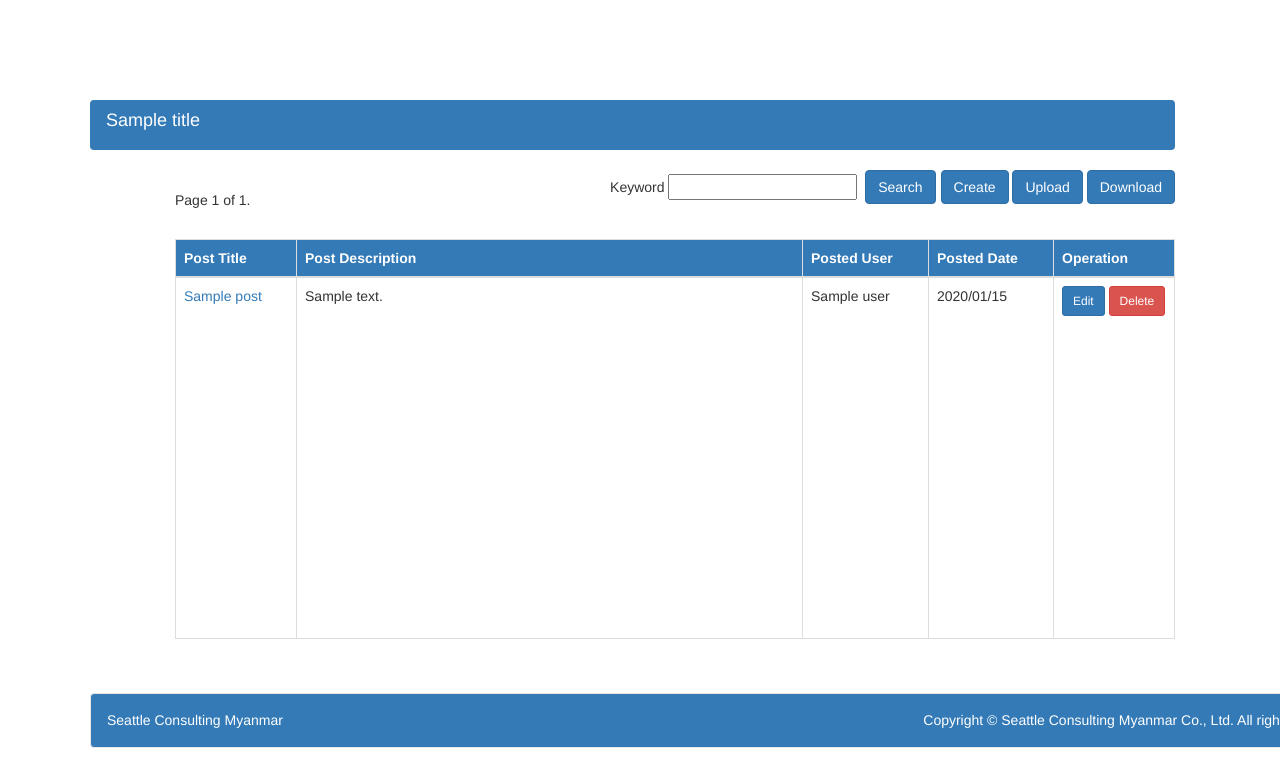
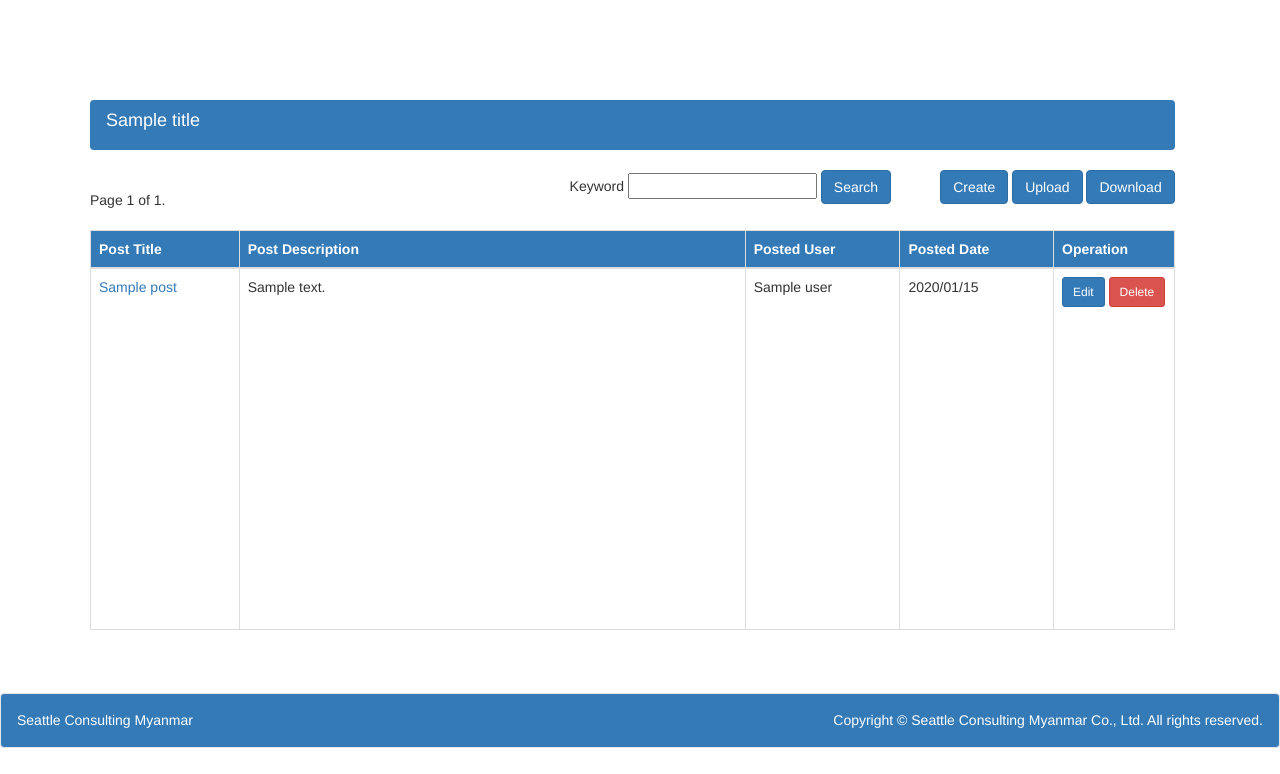
Before and after one commit to scmwinlhanphyo/BulletinBoardOJT, a Django app: template posts/templates/posts/post_list.html in a window 1280 px wide. Shown: the part 52-826 px from the top of the page. After the commit the page ends 800 px from the top, so only its background shows below. Run offline with Django 3.2, Linux system fonts and the light colour scheme; the template is opened without the code that fills it: most values are stand-ins (such as "Sample title", 1, 10 or a date in 2020); form fields are guessed from the names that the template uses; some libraries are stand-ins or nearby versions.

Commit message:
fixed bugs

```diff
--- /dev/null
+++ b/media/upload.csv
@@ -0,0 +1,5 @@
+title,description,status
+Hello world 123,Hello worldHello worldHello world 123,0
+State GOP preps bill to divert illegal migrant flights to Biden's home state,Pennsylvania is the latest destination for 'Biden Air' illegal immigrant flights: Lahren Jones,1
+sdfasfasf,asdfsfsfsafsafasfsaf,1
+abc123,abc123,0
--- a/posts/static/css/post_list.css
+++ b/posts/static/css/post_list.css
@@ -6,6 +6,6 @@
   display: flex;
 }
 
-.search-btn {
-  margin-right: 5px;
+.post-search-form-group {
+  width: 341px;
 }
--- a/posts/templates/base_generic.html
+++ b/posts/templates/base_generic.html
@@ -60,6 +60,7 @@
       <p class=".text-success navbar-item float-right footer-link">Copyright © Seattle Consulting
         Myanmar Co., Ltd. All rights reserved.</p>
     </div>
+  </div>
 </body>
 
 </html>
--- a/posts/templates/posts/csv-import.html
+++ b/posts/templates/posts/csv-import.html
@@ -26,8 +26,8 @@
     </div>
 
     <div class="form-group form-btn">
-      <div class="col-sm-offset-2 col-sm-10">
-        <button type="submit" class="btn btn-success btn-upload">Upload</button>
+      <div class="col-sm-offset-3 col-sm-9">
+        <button type="submit" class="btn btn-primary btn-upload">Upload</button>
         <input class="btn btn-default" type="button" value="Clear" id="resetBtn" onClick="this.form.reset()" />
       </div>
     </div>
--- a/posts/templates/posts/post_list.html
+++ b/posts/templates/posts/post_list.html
@@ -6,26 +6,27 @@
 <script src="{% static 'js/post_list.js' %}?{% now 'U' %}"></script>
 <div class="container">
 
-  <div class="form-inline form pull-right">
-    <div class="search-form form-inline form pull-right">
-      <form  method="post" action="{% url 'index' %}">
+  <div class="main-center">
+    <div class="form-inline pull-right">
+      <div class="row">
+        <div class="col-sm-7">
+          <form method="post" action="{% url 'index' %}">
             {% csrf_token %}
-        <div class="form-group field">
+            <div class="form-group post-search-form-group">
               {{form.keyword.label}}
               {{form.keyword}}
-        </div>
-        <div class="form-group field">
-          <label for="byn"></label>
-          <button class="btn btn-primary form-field search-btn">Search</button>
+              <button class="btn btn-primary search-btn">Search</button>
             </div>
           </form>
-      <div class="form-group field">
-        <button class="btn btn-primary form-field" onclick="location.href='{% url "post-create" %}'">Create</button>
-        <button class="btn btn-primary form-field" onclick="location.href='{% url "csv-import" %}'">Upload</button>
-        <button class="btn btn-primary form-field" onclick="downloadCSV()">Download</button>
+        </div>
+
+        <div class="col-sm-5">
+            <button class="btn btn-primary" onclick="location.href='{% url "post-create" %}'">Create</button>
+            <button class="btn btn-primary" onclick="location.href='{% url "csv-import" %}'">Upload</button>
+            <button class="btn btn-primary" onclick="downloadCSV()">Download</button>
         </div>
       </div>
-  </form>
+    </div>
 
     <table class="table table-bordered table-dark list-table">
       <thead class="table-header">
@@ -41,16 +42,17 @@
         {% for post in page_obj %}
         <tr>
           <td>
-            <a href="#" data-toggle="modal"
-            data-target="#detailModal" onclick="goToDetail('{{ post.id }}')">{{ post.title }}</a>
+            <a href="#" data-toggle="modal" data-target="#detailModal" onclick="goToDetail('{{ post.id }}')">
+              {{post.title }}</a>
           </td>
           <td class="description">{{ post.description }}</td>
           <td>{{ post.user.name }}</td>
           <td>{{ post.created_at|date:"Y/m/d" }}</td>
           <td class="operation-btn">
-            <button class="btn btn-primary btn-sm" onclick="location.href='{% url "post-update" post.id %}'">Edit</button>
-            <button class="btn btn-danger btn-sm" data-toggle="modal"
-            data-target="#deletePostModal" onclick="showPostDeleteDialog('{{ post.id }}')">Delete</button>
+            <button class="btn btn-primary btn-sm"
+            onclick="location.href='{% url "post-update" post.id %}'">Edit</button>
+            <button class="btn btn-danger btn-sm" data-toggle="modal" data-target="#deletePostModal"
+              onclick="showPostDeleteDialog('{{ post.id }}')">Delete</button>
           </td>
         </tr>
         {% endfor %}
@@ -77,5 +79,6 @@
     {% block detail %}{% include 'posts/post_detail.html' %}{% endblock %}
     {% block delete_post_dialog %}{% include 'posts/post_delete_dialog.html' %}{% endblock %}
   </div>
+  </div>
 
   {% endblock %}
--- a/posts/templates/posts/posts_form.html
+++ b/posts/templates/posts/posts_form.html
@@ -67,7 +67,7 @@
       </div>
       {% endif %}
       <div class="form-group">
-        <div class="col-sm-offset-2 col-sm-10">
+        <div class="col-sm-offset-3 col-sm-9">
           <button type="submit" name="_save" class="btn btn-primary">
             {% if create_update_confirm_page_flag == True %}
               Confirm
--- a/posts/templates/posts/user_update.html
+++ b/posts/templates/posts/user_update.html
@@ -132,7 +132,7 @@
     </div>
 
     <div class="form-group">
-      <div class="col-sm-offset-2 col-sm-10">
+      <div class="col-sm-offset-4 col-sm-8">
         <button type="submit" name="_save" class="btn btn-primary">
           {% if request.session.create_update_confirm_page_flag == True %}
           Confirm
@@ -152,6 +152,6 @@
 
   </div>
 
-  <a href={% url 'password-reset' %}>Change Password</a>
+  <a href="{% url 'password_reset' %}">Change Password</a>
 </form>
 {% endblock %}
--- a/posts/templates/posts/users_form.html
+++ b/posts/templates/posts/users_form.html
@@ -148,7 +148,7 @@
     </div>
 
     <div class="form-group">
-      <div class="col-sm-offset-2 col-sm-10">
+      <div class="col-sm-offset-3 col-sm-9">
         <button type="submit" name="_save" class="btn btn-primary">
           {% if request.session.create_update_confirm_page_flag == True %}
           Confirm
--- a/templates/registration/login.html
+++ b/templates/registration/login.html
@@ -35,7 +35,7 @@
           <input type="checkbox" id="remember_me" name="remember_me" value="Remember_me">
           <label for="vehicle1">Remember me</label>
         </div>
-        <div class="col-sm-2 col-sm-offset-1">
+        <div class="col-sm-3">
           <a class="forgot-password-link" href="{% url 'password_reset' %}">forgotten passwrod?</a>
         </div>
       </div>
```
Also changed, not shown: media/416x416.jpg (deleted), media/416x416_1qvgs86.jpg (deleted), media/416x416_CT3Rsr9.jpg (deleted), media/416x416_MZjthlu.jpg (deleted), media/416x416_OgMp3Pf.jpg (deleted), media/416x416_weiz2HG.jpg (deleted), media/Mark Zuckerberg.jpg (deleted), media/c.jpeg (deleted), media/trrmp.jpg (deleted), media/wlp6.jpeg (deleted), 1 other file. Lines whose indentation alone changed are shown as unchanged.
